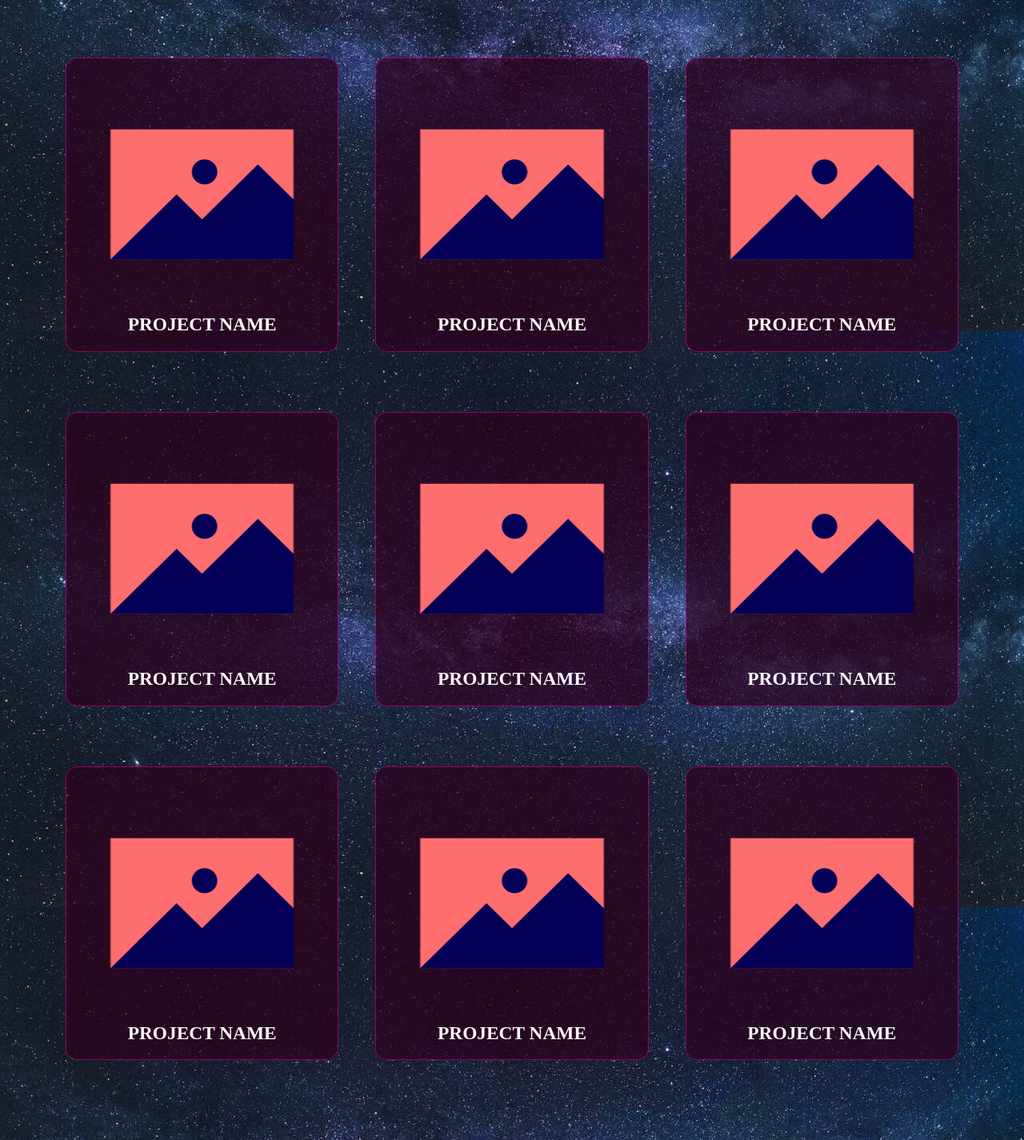
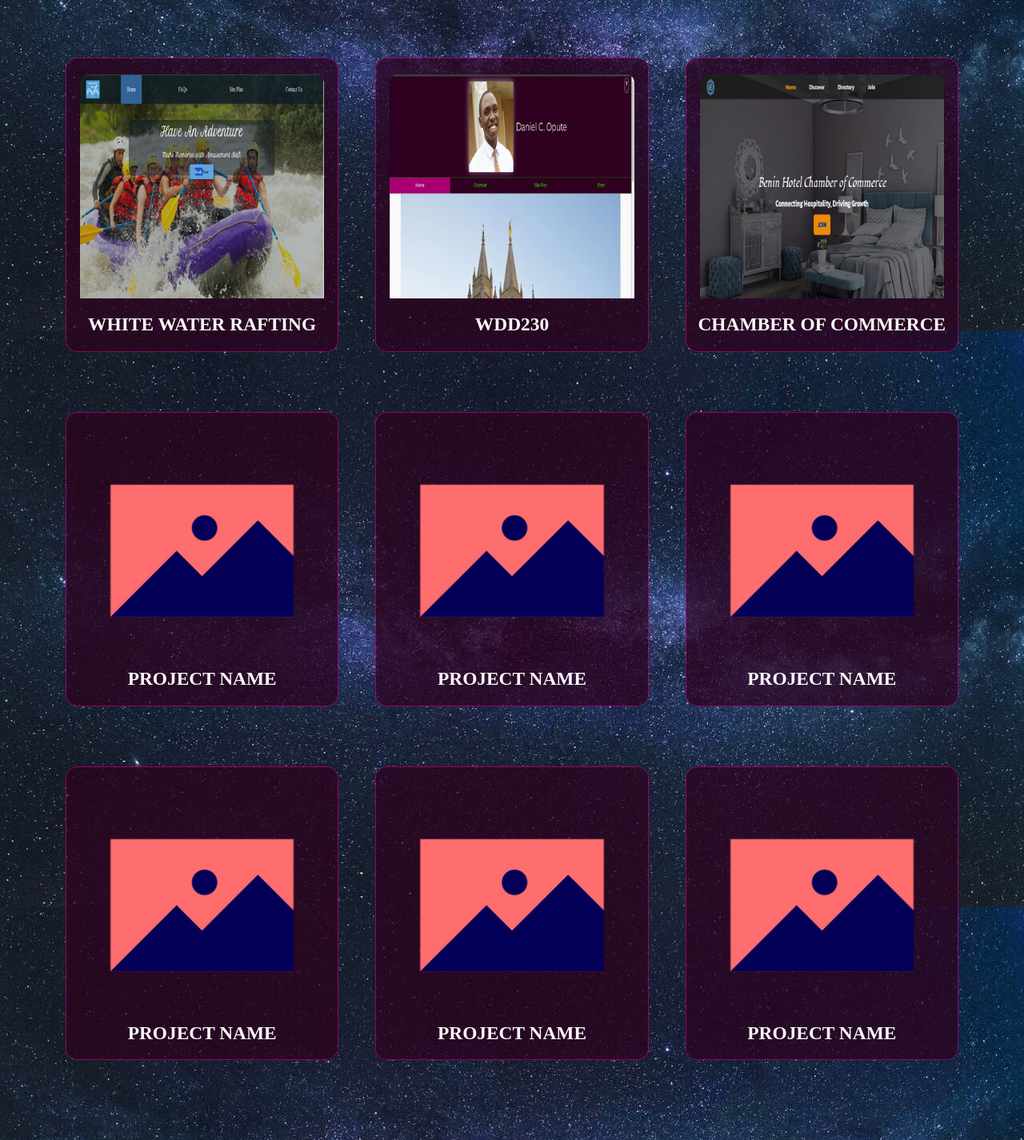
Before and after one commit to danisms/wdd130, a plain HTML site: page my_porfolio/projects.html in a window 1280 px wide. Shown: the part 1106-2531 px from the top of the page at 80% size. Drawn offline with Linux system fonts and the light colour scheme; a web font is replaced by a local one.

Commit message:
added more projects.

```diff
--- a/my_porfolio/projects.html
+++ b/my_porfolio/projects.html
@@ -66,11 +66,12 @@
                             <p>
                                 Interactive Tic Tac Toe is a single-player computer game.<br>
                                 The computer is built to challenge players in competitive games,
-                                aiming to improve concentration and logical reasoning skills.
+                                aiming to improve concentration and logical reasoning skills.<br>
+                                (HTML, CSS and JavaScript)
                             </p>
                         </div>
                         <div class="img-box">
-                            <img src="images/projects/my_projects/tic-tac-toe.png" alt="project-image">
+                            <img src="images/projects/my_projects/tic-tac-toe.png" alt="project tic-tac-toe" width="400" height="400" loading="lazy">
                         </div>
                     </div>
                     <h2>Tic Tac Toe</h2>
@@ -83,11 +84,12 @@
                         <div class="description" id="project-2">
                             <p>
                                 Tell My Age is a program designed to magically tell your age.<br>
-                                Follow the instructions and the program will tell your age.
+                                Follow the instructions and the program will tell your age.<br>
+                                (HTML, CSS and JavaScript)
                             </p>
                         </div>
                         <div class="img-box">
-                            <img src="images/projects/my_projects/tell_my_age.png" alt="project-image">
+                            <img src="images/projects/my_projects/tell_my_age.png" alt="project tell my age" width="400" height="400" loading="lazy">
                         </div>
                     </div>
                     <h2>Tell My Age</h2>
@@ -101,62 +103,67 @@
                             <p>
                                 Enjoy the awesome feel of a New Year Count Down.<br>
                                 This program is designed to be used as a new year Count Down,
-                                which accommodates projector view and more.
+                                which accommodates projector view and more.<br>
+                                (HTML, CSS and JavaScript)
                             </p>
                         </div>
                         <div class="img-box">
-                            <img src="images/projects/my_projects/new_year_count_down.png" alt="project-image">
+                            <img src="images/projects/my_projects/new_year_count_down.png" alt="project new year count-down" width="400" height="400" loading="lazy">
                         </div>
                     </div>
                     <h2>New Year Count Down</h2>
                 </div>
             </a>
             <!--Project Box-->
-            <a href="" class="project-box" onmouseover="displayMainProjectDes('project-4')" onmouseleave="removeMainProjectDes('project-4')">
+            <a href="https://danisms.github.io/wdd130/wwr/index.html" class="project-box" onmouseover="displayMainProjectDes('project-6')" onmouseleave="removeMainProjectDes('project-6')">
+                <div class="sub-page-box">
+                    <div class="description-box">
+                        <div class="description" id="project-6">
+                            <p>
+                                My WDD130 Project of a White Water Rafting Site. The site content and design is of my choice and preference.<br>
+                                (HTML, CSS and JavaScript)
+                            </p>
+                        </div>
+                        <div class="img-box">
+                            <img src="images/projects/my_projects/white-water-rafting.png" alt="project white water rafting">
+                        </div>
+                    </div>
+                    <h2>White Water Rafting</h2>
+                </div>
+            </a>
+            <!--Project Box-->
+            <a href="https://danisms.github.io/wdd230/" class="project-box" onmouseover="displayMainProjectDes('project-4')" onmouseleave="removeMainProjectDes('project-4')">
                 <div class="sub-page-box">
                     <div class="description-box">
                         <div class="description" id="project-4">
                             <p>
-                                A description of the project and it's content.
+                                My WDD230 Course Homepage<br>
+                                (HTML, CSS and JavaScript)
                             </p>
                         </div>
                         <div class="img-box">
-                            <img src="images/projects/img-placeholder.png" alt="project-image">
+                            <img src="images/projects/my_projects/wdd-230.png" alt="project WDD230 Home Page" width="400" height="400" loading="lazy">
                         </div>
                     </div>
-                    <h2>Project Name</h2>
+                    <h2>WDD230</h2>
                 </div>
             </a>
             <!--Project Box-->
-            <a href="" class="project-box" onmouseover="displayMainProjectDes('project-5')" onmouseleave="removeMainProjectDes('project-5')">
+            <a href="https://danisms.github.io/wdd230/chamber/index.html" class="project-box" onmouseover="displayMainProjectDes('project-5')" onmouseleave="removeMainProjectDes('project-5')">
                 <div class="sub-page-box">
                     <div class="description-box">
                         <div class="description" id="project-5">
                             <p>
-                                A description of the project and it's content.
+                                My WDD230 Front-End Development Project on Creating a Chamber of Commerce website of any industry in my locality.<br>
+                                Site content and design is of my choice and preference.<br>
+                                (HTML, CSS and JavaScript)
                             </p>
                         </div>
                         <div class="img-box">
-                            <img src="images/projects/img-placeholder.png" alt="project-image">
+                            <img src="images/projects/my_projects/camber-of-commerce.png" alt="project chamber of commerce">
                         </div>
                     </div>
-                    <h2>Project Name</h2>
-                </div>
-            </a>
-            <!--Project Box-->
-            <a href="" class="project-box" onmouseover="displayMainProjectDes('project-6')" onmouseleave="removeMainProjectDes('project-6')">
-                <div class="sub-page-box">
-                    <div class="description-box">
-                        <div class="description" id="project-6">
-                            <p>
-                                A description of the project and it's content.
-                            </p>
-                        </div>
-                        <div class="img-box">
-                            <img src="images/projects/img-placeholder.png" alt="project-image">
-                        </div>
-                    </div>
-                    <h2>Project Name</h2>
+                    <h2>Chamber of Commerce</h2>
                 </div>
             </a>
             <!--Project Box-->
--- a/my_porfolio/styles/projects.css
+++ b/my_porfolio/styles/projects.css
@@ -120,7 +120,7 @@ iframe {
 }
 .img-box img {
     border-radius: 10px;
-    height: 100%;
+    height: auto;
 }
 
 /* MEDIA QUARRY - SMALL-TAB AND LARGE-PHONE SCREEN */
```
Also changed, not shown: my_porfolio/images/projects/my_projects/camber-of-commerce.png (added), my_porfolio/images/projects/my_projects/tell_my_age.png, my_porfolio/images/projects/my_projects/tic-tac-toe.png, my_porfolio/images/projects/my_projects/wdd-230.png (added), my_porfolio/images/projects/my_projects/white-water-rafting.png (added), 1 other file.
